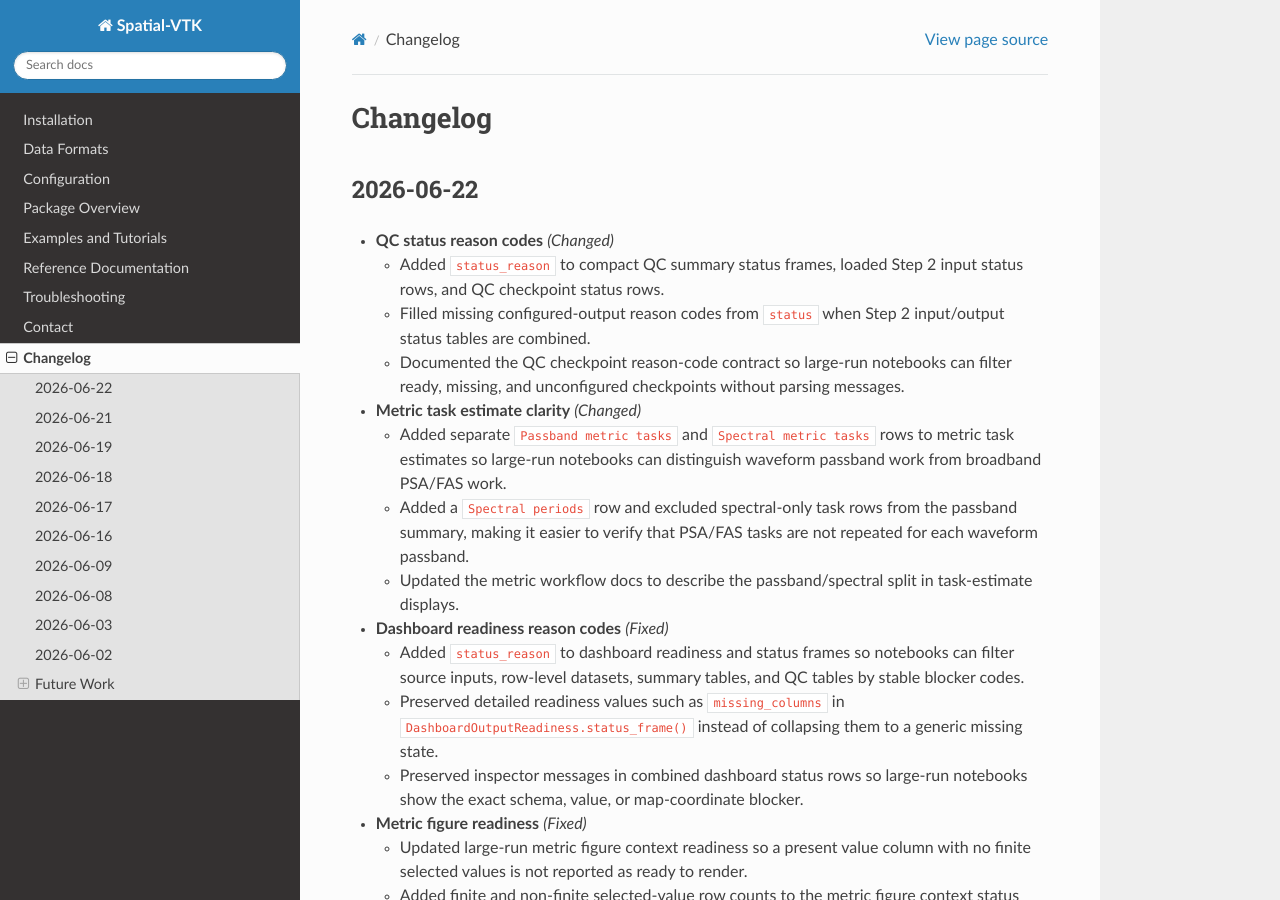
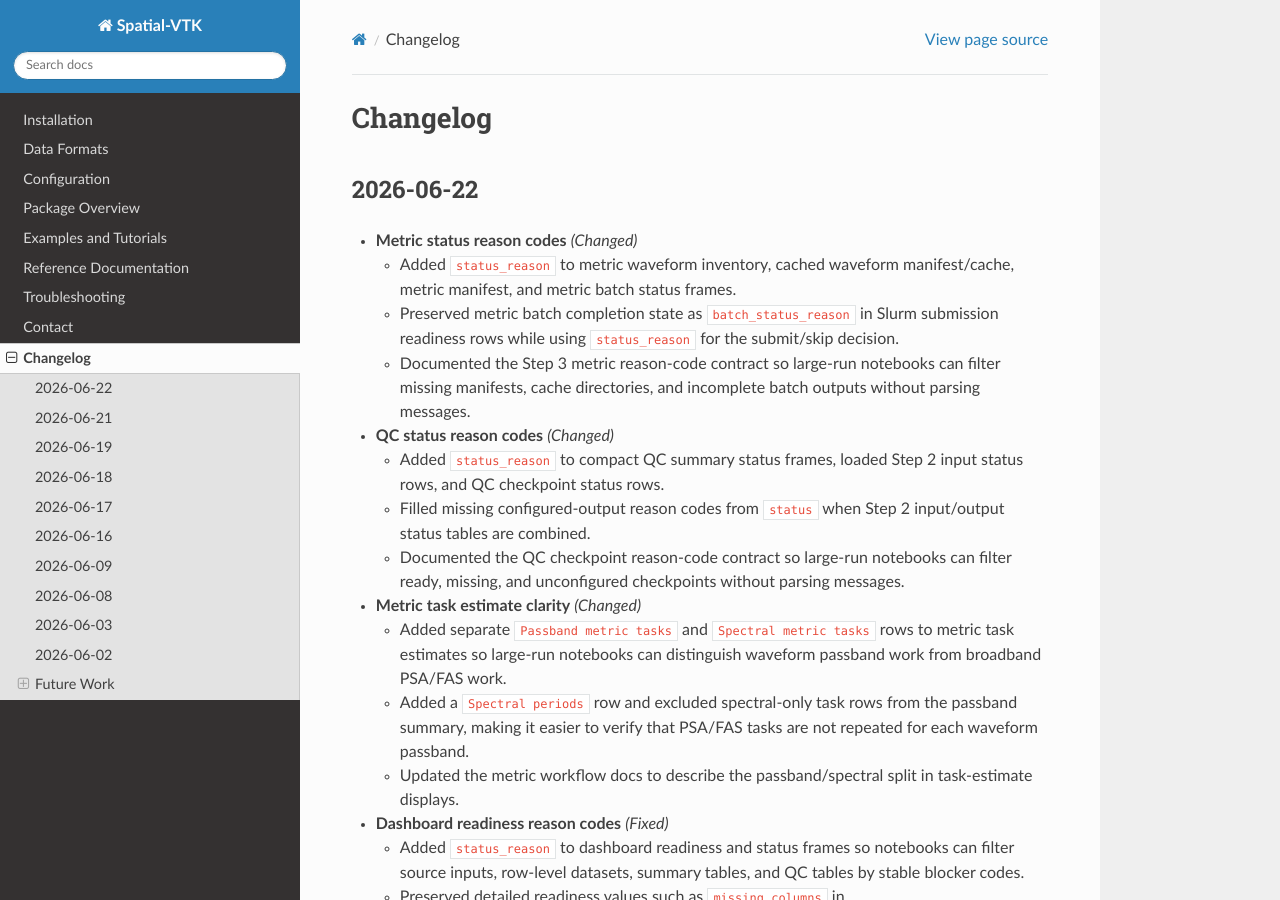
Before and after one commit to bcbirkel/spatial-vtk, a Sphinx documentation site: the page built from docs/changelog.rst, in a window 1280 px wide and 900 px high. Built offline with Sphinx 7.4.7 and the Read the Docs theme 3.1.0, drawn with Linux system fonts in a browser that asks for light colours.

Commit message:
Add metric status reason codes

```diff
--- a/docs/changelog.rst
+++ b/docs/changelog.rst
@@ -3,6 +3,17 @@ Changelog
 
 2026-06-22
 ----------
+
+- **Metric status reason codes** *(Changed)*
+
+  - Added ``status_reason`` to metric waveform inventory, cached waveform
+    manifest/cache, metric manifest, and metric batch status frames.
+  - Preserved metric batch completion state as ``batch_status_reason`` in
+    Slurm submission readiness rows while using ``status_reason`` for the
+    submit/skip decision.
+  - Documented the Step 3 metric reason-code contract so large-run notebooks
+    can filter missing manifests, cache directories, and incomplete batch
+    outputs without parsing messages.
 
 - **QC status reason codes** *(Changed)*
 
```
Also changed, not shown: docs/reference/api/metrics.rst (+14 -10 lines), 4 other files.
